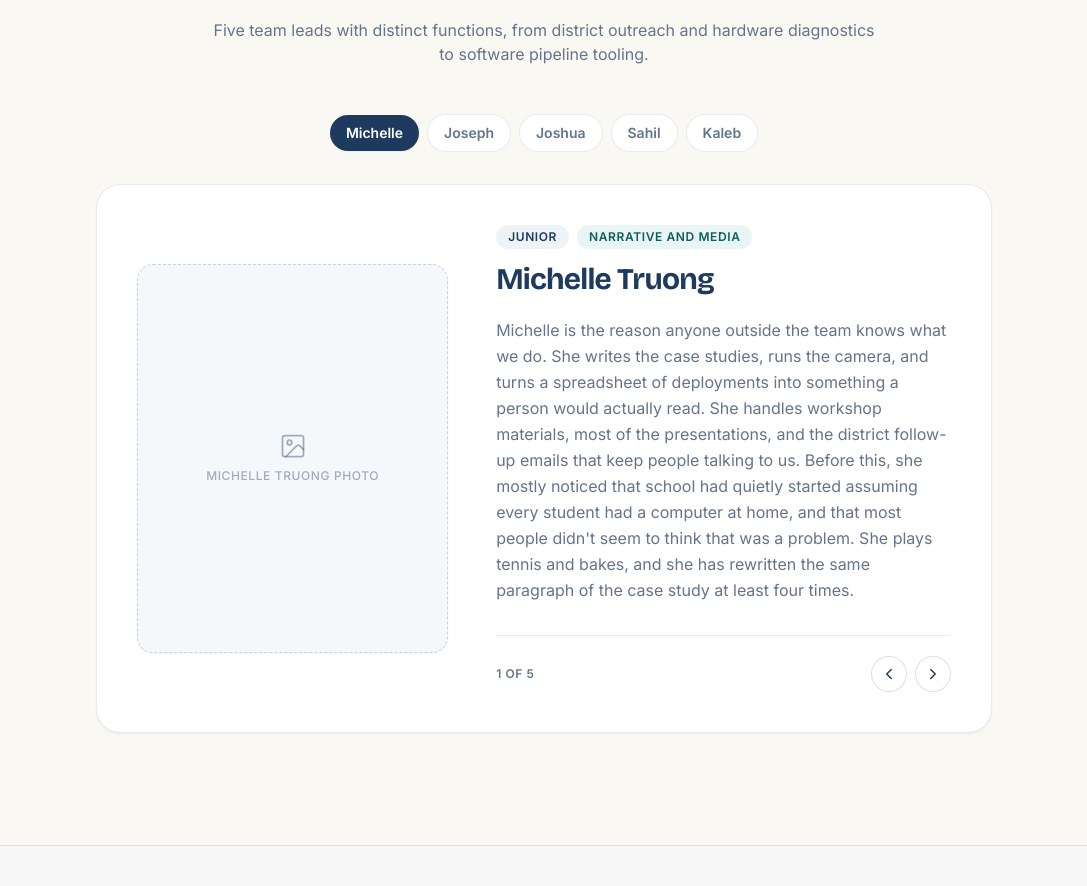
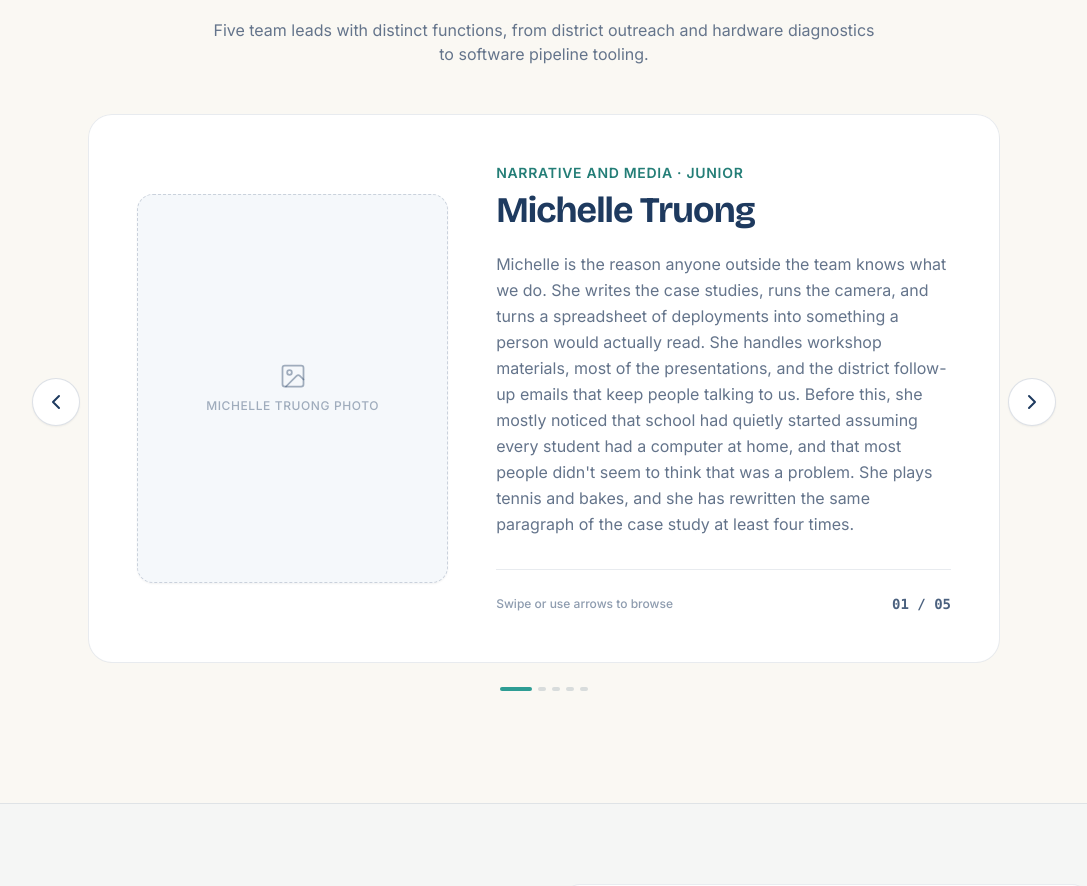
Before and after one commit to bebepig1437/project-digital-divide, a React (Vite) app: page /about in a window 1280 px wide. Shown: the part 1212-2098 px from the top of the page, without its empty margins (96-1183 px from the left). Built offline with nearby package versions, Linux system fonts and the light colour scheme; the HTML template or start-up script is replaced by a standard one.

Commit message:
feat(about): enhance team carousel with swipe gestures and editorial typography

```diff
--- a/src/components/TeamCarousel.jsx
+++ b/src/components/TeamCarousel.jsx
@@ -1,50 +1,138 @@
-import { useState, useEffect } from 'react'
+import { useState, useRef, useEffect } from 'react'
 import { ChevronLeft, ChevronRight } from 'lucide-react'
 import { team } from '../data/team'
 import PhotoPlaceholder from './PhotoPlaceholder'
 
 export default function TeamCarousel() {
   const [index, setIndex] = useState(0)
+  const [dragOffset, setDragOffset] = useState(0)
+  const [isDragging, setIsDragging] = useState(false)
   const total = team.length
 
-  const handleNext = () => setIndex((prev) => (prev + 1) % total)
-  const handlePrev = () => setIndex((prev) => (prev - 1 + total) % total)
+  const startX = useRef(0)
+  const currentDrag = useRef(0)
 
+  const next = () => setIndex((prev) => (prev + 1) % total)
+  const prev = () => setIndex((prev) => (prev - 1 + total) % total)
+
+  // Keyboard navigation
   useEffect(() => {
-    const handleKeyDown = (e) => {
-      if (e.key === 'ArrowRight') handleNext()
-      if (e.key === 'ArrowLeft') handlePrev()
+    const onKey = (e) => {
+      if (e.key === 'ArrowRight') next()
+      if (e.key === 'ArrowLeft') prev()
     }
-    window.addEventListener('keydown', handleKeyDown)
-    return () => window.removeEventListener('keydown', handleKeyDown)
+    window.addEventListener('keydown', onKey)
+    return () => window.removeEventListener('keydown', onKey)
   }, [])
 
-  const member = team[index]
+  // Touch handlers for mobile swiping
+  const handleTouchStart = (e) => {
+    setIsDragging(true)
+    startX.current = e.touches[0].clientX
+    currentDrag.current = 0
+  }
+
+  const handleTouchMove = (e) => {
+    if (!startX.current) return
+    const diff = e.touches[0].clientX - startX.current
+    currentDrag.current = diff
+    setDragOffset(diff)
+  }
+
+  const handleTouchEnd = () => {
+    setIsDragging(false)
+    const diff = currentDrag.current
+    if (diff < -50) {
+      next()
+    } else if (diff > 50) {
+      prev()
+    }
+    setDragOffset(0)
+    startX.current = 0
+    currentDrag.current = 0
+  }
+
+  // Mouse drag handlers for desktop swiping
+  const handleMouseDown = (e) => {
+    setIsDragging(true)
+    startX.current = e.clientX
+    currentDrag.current = 0
+  }
+
+  const handleMouseMove = (e) => {
+    if (!isDragging) return
+    const diff = e.clientX - startX.current
+    currentDrag.current = diff
+    setDragOffset(diff)
+  }
+
+  const handleMouseUp = () => {
+    if (!isDragging) return
+    setIsDragging(false)
+    const diff = currentDrag.current
+    if (diff < -50) {
+      next()
+    } else if (diff > 50) {
+      prev()
+    }
+    setDragOffset(0)
+    startX.current = 0
+    currentDrag.current = 0
+  }
+
+  const handleMouseLeave = () => {
+    if (isDragging) {
+      handleMouseUp()
+    }
+  }
 
   return (
-    <div className="w-full">
-      {/* Name Selector Tabs */}
-      <div className="mb-8 flex flex-wrap items-center justify-center gap-2">
-        {team.map((m, i) => (
+    <div className="relative mx-auto max-w-5xl px-3 sm:px-14 select-none">
+      {/* Side Arrow: Prev */}
       <button
-            key={m.name}
-            onClick={() => setIndex(i)}
-            className={`rounded-full px-4 py-2 text-sm font-semibold transition-colors duration-150 ${
-              i === index
-                ? 'bg-navy text-white shadow-sm'
-                : 'bg-white border border-navy/10 text-navy/70 hover:bg-navy-50 hover:text-navy'
-            }`}
+        type="button"
+        onClick={prev}
+        aria-label="Previous team member"
+        className="absolute left-0 top-1/2 z-20 -translate-y-1/2 flex h-10 w-10 sm:h-12 sm:w-12 items-center justify-center rounded-full border border-navy/15 bg-white text-navy shadow-sm transition hover:bg-navy hover:text-white hover:scale-105 active:scale-95"
       >
-            {m.name.split(' ')[0]}
+        <ChevronLeft className="h-5 w-5 sm:h-6 sm:w-6" />
       </button>
-        ))}
-      </div>
 
-      {/* Simplistic Side-by-Side Spotlight Card */}
-      <div className="mx-auto max-w-4xl overflow-hidden rounded-3xl border border-navy/10 bg-white p-6 shadow-sm sm:p-10">
-        <div key={member.name} className="grid items-center gap-8 md:grid-cols-12 md:gap-12 transition-opacity duration-200">
-          {/* Photo Frame (5 Cols) */}
-          <div className="md:col-span-5">
+      {/* Side Arrow: Next */}
+      <button
+        type="button"
+        onClick={next}
+        aria-label="Next team member"
+        className="absolute right-0 top-1/2 z-20 -translate-y-1/2 flex h-10 w-10 sm:h-12 sm:w-12 items-center justify-center rounded-full border border-navy/15 bg-white text-navy shadow-sm transition hover:bg-navy hover:text-white hover:scale-105 active:scale-95"
+      >
+        <ChevronRight className="h-5 w-5 sm:h-6 sm:w-6" />
+      </button>
+
+      {/* Overflow Viewport */}
+      <div
+        className="overflow-hidden rounded-3xl"
+        onTouchStart={handleTouchStart}
+        onTouchMove={handleTouchMove}
+        onTouchEnd={handleTouchEnd}
+        onMouseDown={handleMouseDown}
+        onMouseMove={handleMouseMove}
+        onMouseUp={handleMouseUp}
+        onMouseLeave={handleMouseLeave}
+      >
+        {/* Sliding Track */}
+        <div
+          className={`flex ${isDragging ? 'cursor-grabbing' : 'cursor-grab'}`}
+          style={{
+            transform: `translateX(calc(-${index * 100}% + ${dragOffset}px))`,
+            transition: isDragging ? 'none' : 'transform 450ms cubic-bezier(0.2, 0.8, 0.2, 1)',
+          }}
+        >
+          {team.map((member) => (
+            <div key={member.name} className="w-full flex-shrink-0">
+              <div className="rounded-3xl border border-navy/10 bg-white p-6 sm:p-12 shadow-sm">
+                <div className="grid items-center gap-8 md:grid-cols-12 md:gap-12">
+                  {/* Photo Frame */}
+                  <div className="md:col-span-5 pointer-events-none">
                     {member.photo ? (
                       <img
                         src={member.photo}
@@ -59,53 +147,48 @@ export default function TeamCarousel() {
                     )}
                   </div>
 
-          {/* Caption & Bio (7 Cols) */}
-          <div className="flex flex-col justify-between md:col-span-7">
+                  {/* Editorial Text */}
+                  <div className="md:col-span-7 flex flex-col justify-between">
                     <div>
-              <div className="flex flex-wrap items-center gap-2">
-                <span className="eyebrow !bg-navy-50 !text-navy font-semibold text-xs">
-                  {member.grade}
-                </span>
-                <span className="eyebrow !bg-teal/10 !text-teal-800 font-semibold text-xs">
-                  {member.focus}
-                </span>
-              </div>
+                      <p className="text-xs sm:text-sm font-semibold tracking-wider text-teal-700 uppercase">
+                        {member.focus} · {member.grade}
+                      </p>
 
-              <h3 className="mt-3 font-display text-2xl font-bold text-navy sm:text-3xl">
+                      <h3 className="mt-2 text-2xl font-bold tracking-tight text-navy sm:text-4xl">
                         {member.name}
                       </h3>
 
-              <p className="mt-5 text-[15px] leading-relaxed text-muted sm:text-[16px]">
+                      <p className="mt-5 text-[15px] sm:text-[16px] leading-relaxed text-muted">
                         {member.bio}
                       </p>
                     </div>
 
-            {/* Minimalist Bottom Navigation Controls */}
-            <div className="mt-8 flex items-center justify-between border-t border-navy/10 pt-5">
-              <span className="text-xs font-semibold uppercase tracking-wider text-muted">
-                {index + 1} of {total}
+                    {/* Minimal Counter */}
+                    <div className="mt-8 pt-6 border-t border-navy/10 flex items-center justify-between text-xs font-medium text-navy/50">
+                      <span>Swipe or use arrows to browse</span>
+                      <span className="font-mono text-sm text-navy/80 font-semibold">
+                        {String(index + 1).padStart(2, '0')} / {String(total).padStart(2, '0')}
                       </span>
-
-              <div className="flex items-center gap-2">
-                <button
-                  onClick={handlePrev}
-                  aria-label="Previous team member"
-                  className="flex h-9 w-9 items-center justify-center rounded-full border border-navy/15 bg-white text-navy transition-colors duration-150 hover:bg-navy-50"
-                >
-                  <ChevronLeft size={18} />
-                </button>
-                <button
-                  onClick={handleNext}
-                  aria-label="Next team member"
-                  className="flex h-9 w-9 items-center justify-center rounded-full border border-navy/15 bg-white text-navy transition-colors duration-150 hover:bg-navy-50"
-                >
-                  <ChevronRight size={18} />
-                </button>
                     </div>
                   </div>
                 </div>
               </div>
             </div>
+          ))}
+        </div>
+      </div>
+
+      {/* Minimal clean progress indicator below */}
+      <div className="mx-auto mt-6 flex max-w-[200px] items-center gap-1.5 justify-center">
+        {team.map((_, i) => (
+          <div
+            key={i}
+            className={`h-1 rounded-full transition-all duration-300 ${
+              i === index ? 'w-8 bg-teal-600' : 'w-2 bg-navy/15'
+            }`}
+          />
+        ))}
+      </div>
     </div>
   )
 }
```
Lines whose indentation alone changed are shown as unchanged.
